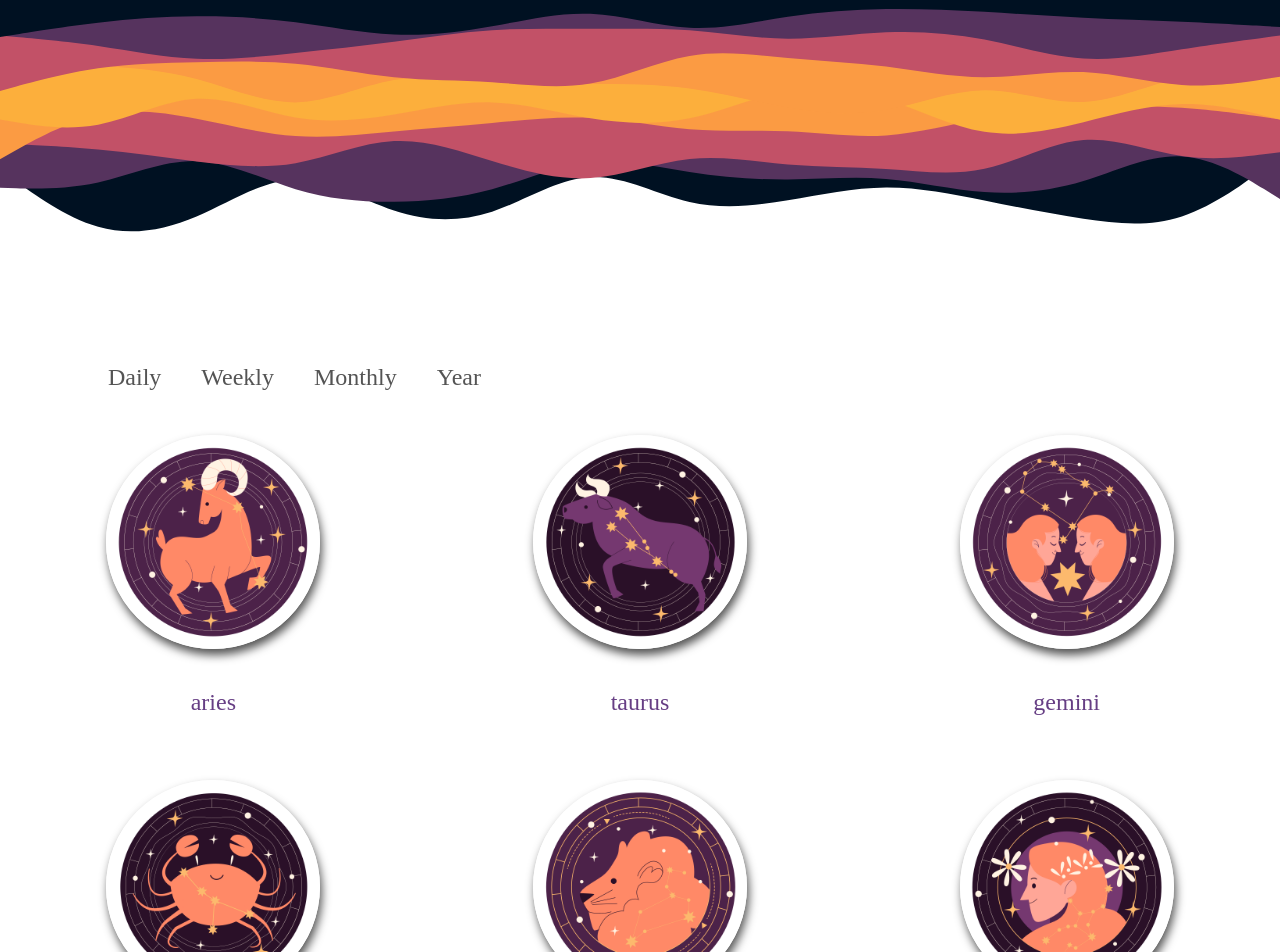
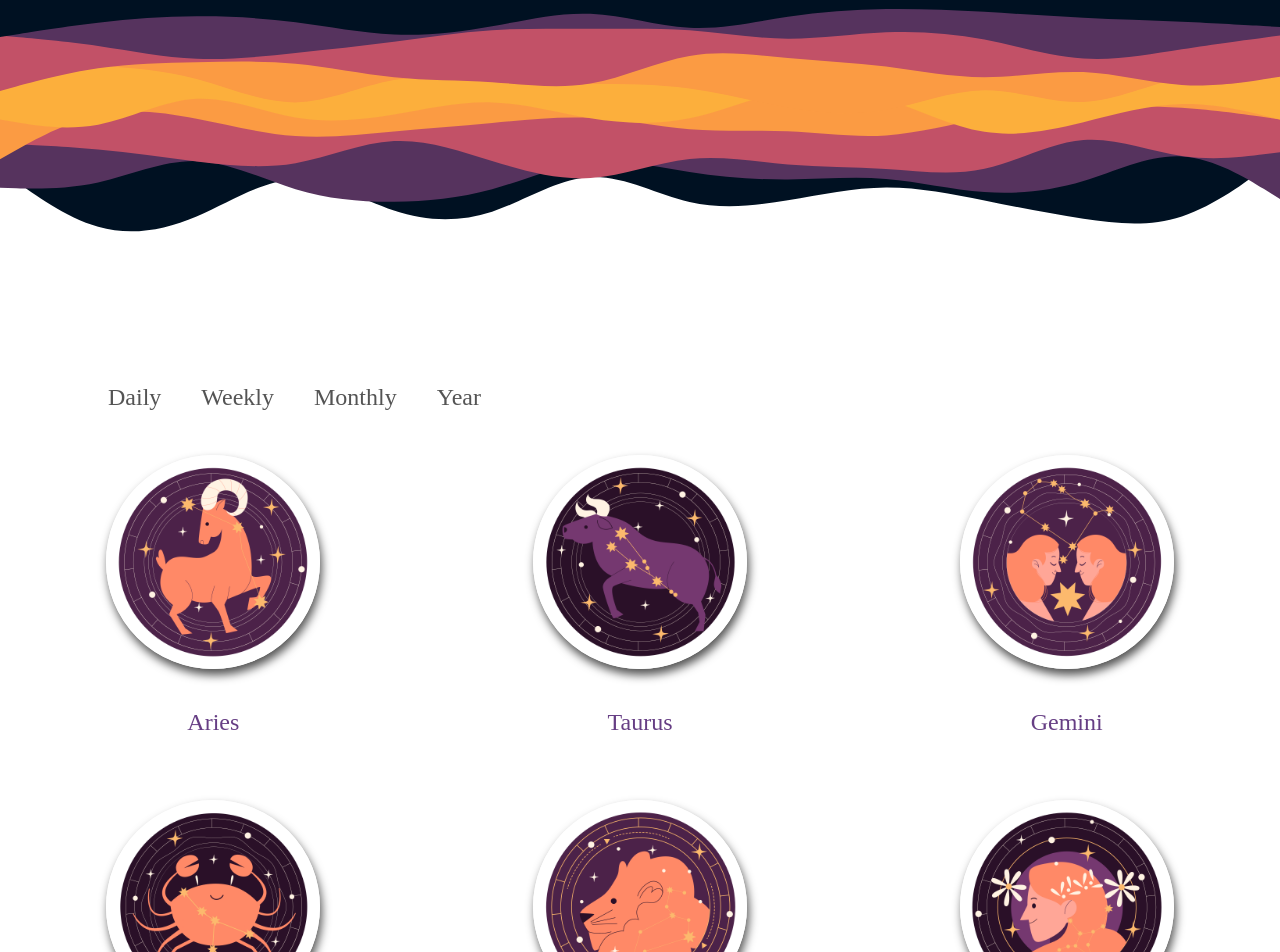
Before and after one commit to Gissell10/horoscope, a Next.js app: page / in a window 1280 px wide. Shown: the top 952 px of the page. Built offline with nearby package versions, Linux system fonts and the light colour scheme.

Commit message:
add links to home signes

```diff
--- a/pages/components/Sign.jsx
+++ b/pages/components/Sign.jsx
@@ -1,10 +1,9 @@
 import Image from "next/image";
 import styles from "@/styles/Home.module.css";
+import Link from "next/link";
 
 export default function Sign({ children }) {
-  return (
-    <>
-      {[
+  const signes = [
     "aries",
     "taurus",
     "gemini",
@@ -17,9 +16,14 @@ export default function Sign({ children }) {
     "capricorn",
     "aquarius",
     "pisces",
-      ].map((path) => {
+  ];
+
+  return (
+    <div className={styles.signes}>
+      {signes.map((path) => {
         return (
           <div key={path} className={styles.sing}>
+            <Link href={`${path}`}>
               <Image
                 src={`/${path}.png`}
                 alt="sign"
@@ -27,10 +31,11 @@ export default function Sign({ children }) {
                 height={200}
                 className={styles.singImg}
               />
-            <p>{`${path}`}</p>
+            </Link>
+            <p>{`${path[0].toUpperCase() + path.slice(1, path.length)}`}</p>
           </div>
         );
       })}
-    </>
+    </div>
   );
 }
--- a/pages/components/Signes.jsx
+++ /dev/null
@@ -1,10 +0,0 @@
-import Sign from "./Sign";
-import styles from "@/styles/Home.module.css";
-
-export default function Signes() {
-  return (
-    <div className={styles.signes}>
-      <Sign></Sign>
-    </div>
-  );
-}
--- a/pages/index.js
+++ b/pages/index.js
@@ -1,5 +1,5 @@
 import Head from "next/head";
-import Signes from "./components/Signes";
+import Sign from "./components/Sign";
 import Hero from "./components/Hero";
 import Menu from "./components/Menu";
 
@@ -15,7 +15,7 @@ export default function Home() {
       <main>
         <Hero />
         <Menu />
-        <Signes />
+        <Sign />
       </main>
     </>
   );
--- a/styles/Home.module.css
+++ b/styles/Home.module.css
@@ -6,7 +6,7 @@
   background-image: url("/hero.svg");
   background-size: cover;
   background-repeat: no-repeat;
-  height: 340px;
+  height: 360px;
 }
 
 .signes {
```
Also changed, not shown: pages/aries.js (+10 -2 lines). Lines whose indentation alone changed are shown as unchanged.
